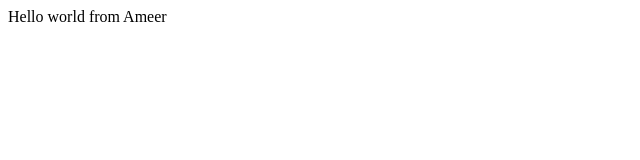
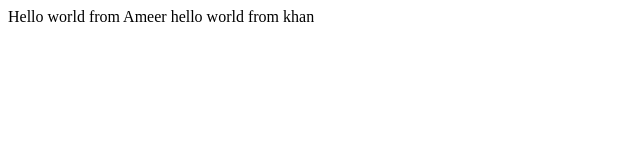
Before and after one commit to AMEER5852519/bootcamp2020N, a plain HTML site: page Index.html in a window 1280 px wide. Shown: the whole page, without its empty margins (0-640 px from the left). Drawn offline with Linux system fonts and the light colour scheme.

Commit message:
update index.html
second time updated

```diff
--- a/Index.html
+++ b/Index.html
@@ -7,6 +7,6 @@
 <body>
     <div>
         Hello world from Ameer
-    </div>
+        hello world from khan    </div>
 </body>
 </html>
```
